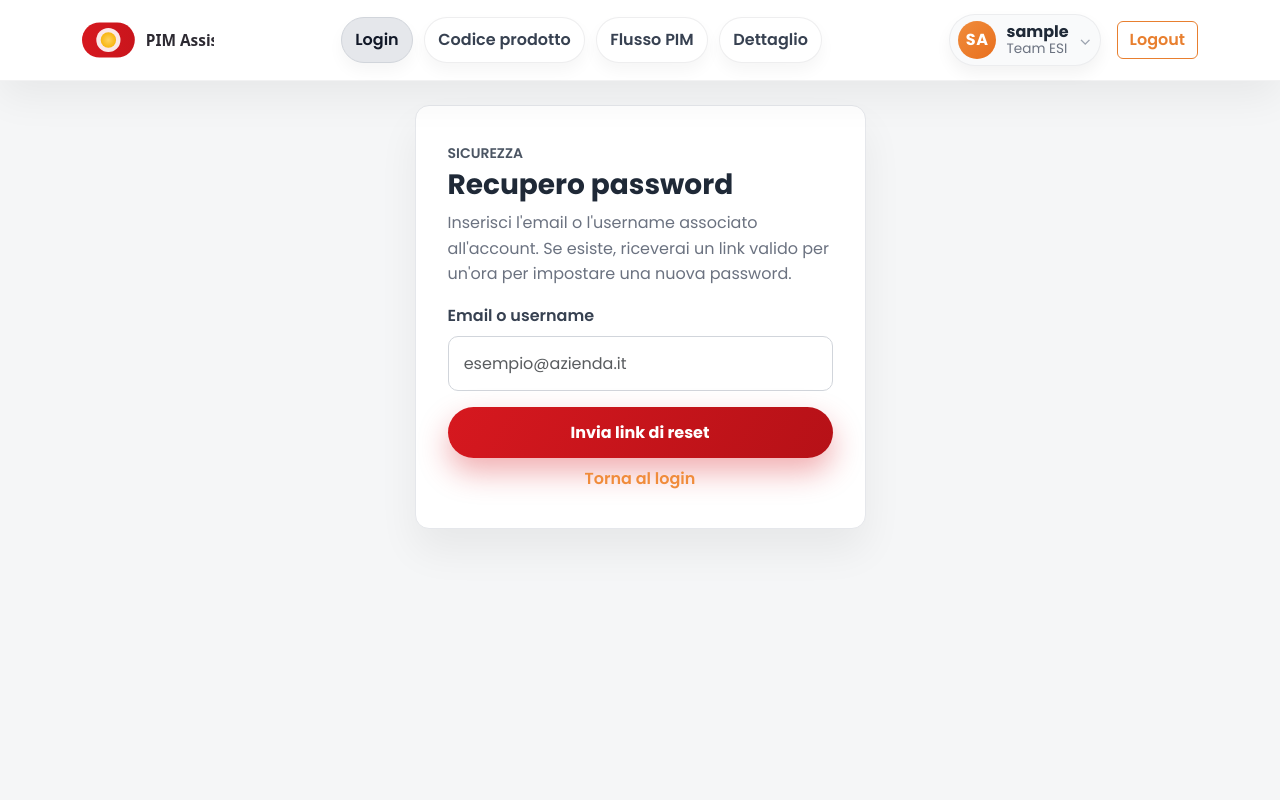
After one commit to pcarella/TestCodex, a Flask app: page /password-dimenticata in a window 1280 px wide. The commit adds this page. Run offline with Flask 3, Linux system fonts and the light colour scheme; the visitor is signed in with stand-in values (Sample User, id 1).

Commit message:
Add password reset flow with email token

```diff
--- a/app.py
+++ b/app.py
@@ -1,10 +1,12 @@
 from __future__ import annotations
 
 import csv
+import datetime as dt
 import hashlib
 import io
 import os
 import re
+import secrets
 from dataclasses import dataclass
 from typing import Dict, List, Optional, Tuple
 from xml.etree import ElementTree
@@ -18,8 +20,8 @@ from flask import (
     session,
     url_for,
 )
-from sqlalchemy import Column, Integer, String, create_engine, select
-from sqlalchemy.orm import declarative_base, sessionmaker
+from sqlalchemy import Column, DateTime, ForeignKey, Integer, String, create_engine, select
+from sqlalchemy.orm import declarative_base, relationship, sessionmaker
 import requests
 
 app = Flask(__name__)
@@ -48,10 +50,65 @@ class User(Base):
     id = Column(Integer, primary_key=True)
     username = Column(String(255), unique=True, nullable=False)
     password_hash = Column(String(64), nullable=False)
+    reset_tokens = relationship(
+        "PasswordResetToken", cascade="all, delete-orphan", back_populates="user"
+    )
+
+
+class PasswordResetToken(Base):
+    __tablename__ = "password_reset_tokens"
+
+    id = Column(Integer, primary_key=True)
+    user_id = Column(Integer, ForeignKey("users.id"), nullable=False, index=True)
+    token = Column(String(128), unique=True, nullable=False, index=True)
+    expires_at = Column(DateTime, nullable=False)
+    created_at = Column(DateTime, default=dt.datetime.utcnow, nullable=False)
+
+    user = relationship("User", back_populates="reset_tokens")
 
 
 def hash_password(password: str) -> str:
     return hashlib.sha256(password.encode("utf-8")).hexdigest()
+
+
+def send_reset_email(recipient: str, reset_url: str) -> None:
+    """
+    Send the password reset email.
+
+    In a production setup this should be integrated with a transactional email
+    provider. For this demo we log the link to the console to avoid exposing
+    SMTP credentials and to keep the feature easily testable.
+    """
+
+    message = (
+        "Richiesta di reset password\n\n"
+        "Clicca sul link seguente per impostare una nuova password:"
+        f"\n{reset_url}\n\n"
+        "Il link scade tra un'ora. Se non hai richiesto tu il reset, ignora questa email."
+    )
+    print(f"[PasswordReset] Invio email a {recipient}:\n{message}")
+
+
+def persist_reset_token(user_id: int) -> str:
+    token = secrets.token_urlsafe(48)
+    expires_at = dt.datetime.utcnow() + dt.timedelta(hours=1)
+
+    with SessionLocal.begin() as db_session:
+        existing_tokens = db_session.execute(
+            select(PasswordResetToken).where(PasswordResetToken.user_id == user_id)
+        ).scalars()
+        for existing_token in existing_tokens:
+            db_session.delete(existing_token)
+
+        db_session.add(
+            PasswordResetToken(
+                user_id=user_id,
+                token=token,
+                expires_at=expires_at,
+            )
+        )
+
+    return token
 
 
 def init_db() -> None:
@@ -205,7 +262,13 @@ def login_required(view_func):
 def ensure_authenticated():
     """Redirect users to the login page if they are not authenticated."""
 
-    exempt_endpoints = {"login", "register", "static"}
+    exempt_endpoints = {
+        "login",
+        "register",
+        "forgot_password",
+        "reset_password",
+        "static",
+    }
     if request.endpoint in exempt_endpoints:
         return None
 
@@ -276,11 +339,86 @@ def register():
     return render_template("register.html")
 
 
+@app.route("/password-dimenticata", methods=["GET", "POST"])
+def forgot_password():
+    if request.method == "POST":
+        identifier = request.form.get("username", "").strip()
+        if not identifier:
+            flash("Inserisci l'email o l'username associato all'account.")
+            return render_template("forgot_password.html")
+
+        with SessionLocal() as db_session:
+            user = db_session.execute(
+                select(User).where(User.username == identifier)
+            ).scalar_one_or_none()
+
+        if user:
+            token = persist_reset_token(user.id)
+            reset_url = url_for("reset_password", token=token, _external=True)
+            send_reset_email(identifier, reset_url)
+
+        flash(
+            "Se l'account esiste, riceverai un'email con il link per reimpostare la password."
+        )
+        return redirect(url_for("login"))
+
+    return render_template("forgot_password.html")
+
+
 @app.route("/logout")
 @login_required
 def logout():
     session.clear()
     return redirect(url_for("login"))
+
+
+@app.route("/reset-password/<token>", methods=["GET", "POST"])
+def reset_password(token: str):
+    with SessionLocal() as db_session:
+        reset_request = db_session.execute(
+            select(PasswordResetToken).where(PasswordResetToken.token == token)
+        ).scalar_one_or_none()
+
+        if not reset_request or reset_request.expires_at < dt.datetime.utcnow():
+            flash("Link di reset non valido o scaduto. Richiedi nuovamente il reset.")
+            return redirect(url_for("forgot_password"))
+
+        user = db_session.get(User, reset_request.user_id)
+
+    if request.method == "POST":
+        new_password = request.form.get("password", "")
+        confirm_password = request.form.get("confirm_password", "")
+
+        if len(new_password) < 8:
+            flash("La password deve contenere almeno 8 caratteri.")
+            return render_template("reset_password.html", username=user.username, token=token)
+
+        if new_password != confirm_password:
+            flash("Le password non coincidono.")
+            return render_template("reset_password.html", username=user.username, token=token)
+
+        with SessionLocal.begin() as db_session:
+            reset_request = db_session.execute(
+                select(PasswordResetToken).where(PasswordResetToken.token == token)
+            ).scalar_one_or_none()
+
+            if not reset_request or reset_request.expires_at < dt.datetime.utcnow():
+                flash("Link di reset non valido o scaduto. Richiedi nuovamente il reset.")
+                return redirect(url_for("forgot_password"))
+
+            user_db = db_session.get(User, reset_request.user_id)
+            user_db.password_hash = hash_password(new_password)
+
+            tokens = db_session.execute(
+                select(PasswordResetToken).where(PasswordResetToken.user_id == user_db.id)
+            ).scalars()
+            for token_instance in tokens:
+                db_session.delete(token_instance)
+
+        flash("Password aggiornata con successo. Accedi con le nuove credenziali.")
+        return redirect(url_for("login"))
+
+    return render_template("reset_password.html", username=user.username, token=token)
 
 
 @app.route("/codici", methods=["GET", "POST"])
--- /dev/null
+++ b/templates/forgot_password.html
@@ -0,0 +1,97 @@
+{% extends 'base.html' %}
+{% block content %}
+<style>
+  body {
+    background: #f5f6f7;
+  }
+
+  .auth-card {
+    background: #ffffff;
+    border: 1px solid #e5e7eb;
+    border-radius: 14px;
+    box-shadow: 0 22px 40px rgba(0, 0, 0, 0.06);
+    padding: 2.25rem 2rem;
+  }
+
+  .auth-title {
+    font-size: 1.75rem;
+    font-weight: 700;
+    color: #1f2937;
+  }
+
+  .auth-subtitle {
+    color: #6b7280;
+  }
+
+  .auth-form label {
+    font-weight: 600;
+    color: #374151;
+  }
+
+  .auth-form .form-control {
+    border-radius: 10px;
+    border-color: #d1d5db;
+    padding: 0.9rem 0.95rem;
+  }
+
+  .auth-form .form-control:focus {
+    box-shadow: 0 0 0 0.2rem rgba(235, 133, 50, 0.2);
+    border-color: #f08c3b;
+  }
+
+  .btn-primary {
+    background: var(--brand-gradient);
+    border: none;
+    border-radius: 999px;
+    padding: 0.85rem 2rem;
+    font-weight: 700;
+    box-shadow: 0 14px 30px rgba(214, 24, 31, 0.35);
+  }
+
+  .btn-primary:hover {
+    background: linear-gradient(120deg, #b61117, #8e0d14);
+  }
+
+  .helper-link {
+    color: #f08c3b;
+    font-weight: 600;
+    text-decoration: none;
+  }
+
+  .helper-link:hover {
+    color: #dd6b20;
+  }
+</style>
+
+<div class="row justify-content-center">
+  <div class="col-md-7 col-lg-5">
+    <div class="auth-card" aria-labelledby="forgot-password-title">
+      <div class="mb-3">
+        <p class="text-uppercase text-muted fw-semibold mb-1 small">Sicurezza</p>
+        <h1 class="auth-title mb-2" id="forgot-password-title">Recupero password</h1>
+        <p class="auth-subtitle mb-0">
+          Inserisci l'email o l'username associato all'account. Se esiste, riceverai un link valido per un'ora per impostare una nuova password.
+        </p>
+      </div>
+      <form method="post" class="auth-form" novalidate>
+        <div class="mb-3">
+          <label class="form-label" for="username">Email o username</label>
+          <input
+            type="text"
+            class="form-control"
+            id="username"
+            name="username"
+            placeholder="esempio@azienda.it"
+            required
+            autocomplete="username"
+          />
+        </div>
+        <div class="d-grid gap-2">
+          <button type="submit" class="btn btn-primary text-white">Invia link di reset</button>
+          <a class="helper-link text-center" href="{{ url_for('login') }}">Torna al login</a>
+        </div>
+      </form>
+    </div>
+  </div>
+</div>
+{% endblock %}
--- a/templates/login.html
+++ b/templates/login.html
@@ -116,7 +116,7 @@
             <input class="form-check-input" type="checkbox" value="" id="remember" />
             <label class="form-check-label" for="remember">Ricordami</label>
           </div>
-          <a href="#">Password dimenticata?</a>
+          <a href="{{ url_for('forgot_password') }}">Password dimenticata?</a>
         </div>
         <div class="d-grid">
           <button type="submit" class="btn btn-login text-white">Accedi</button>
```
Also changed, not shown: templates/reset_password.html (added, +100 -0 lines).
